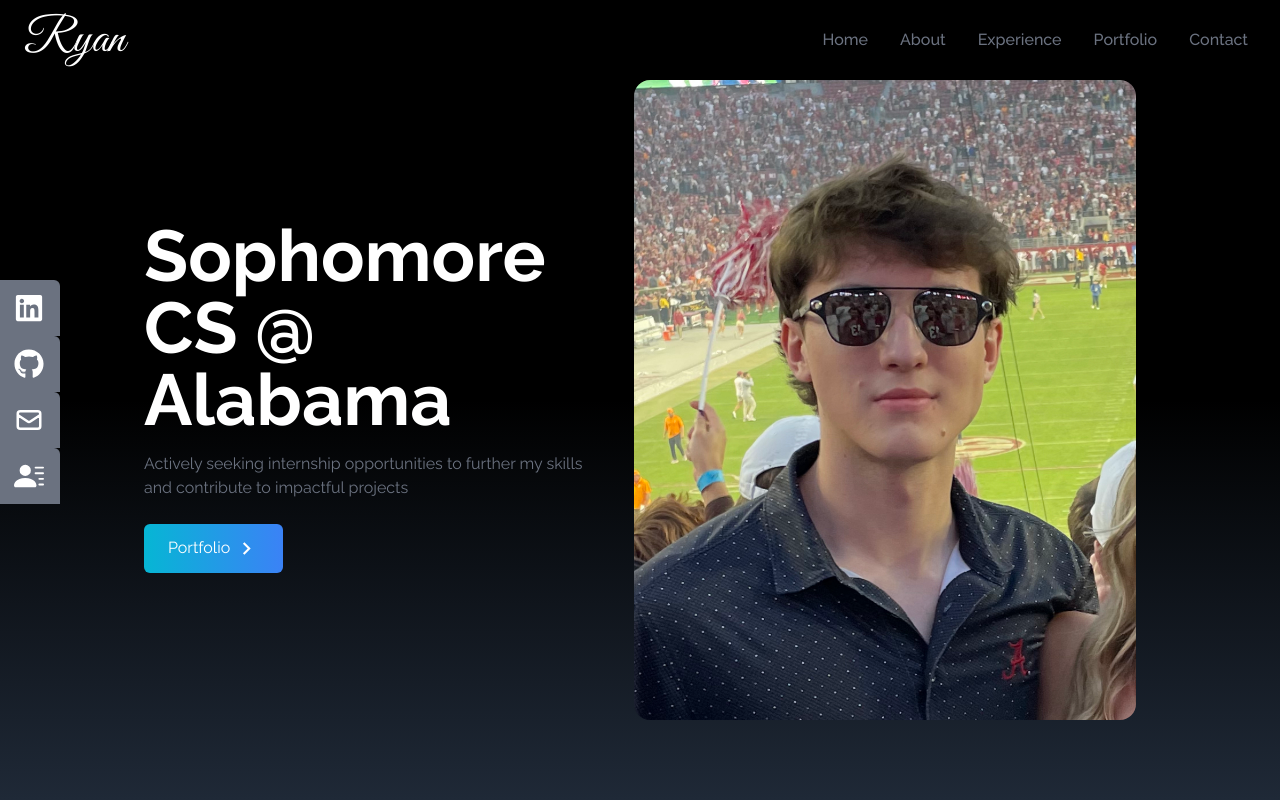
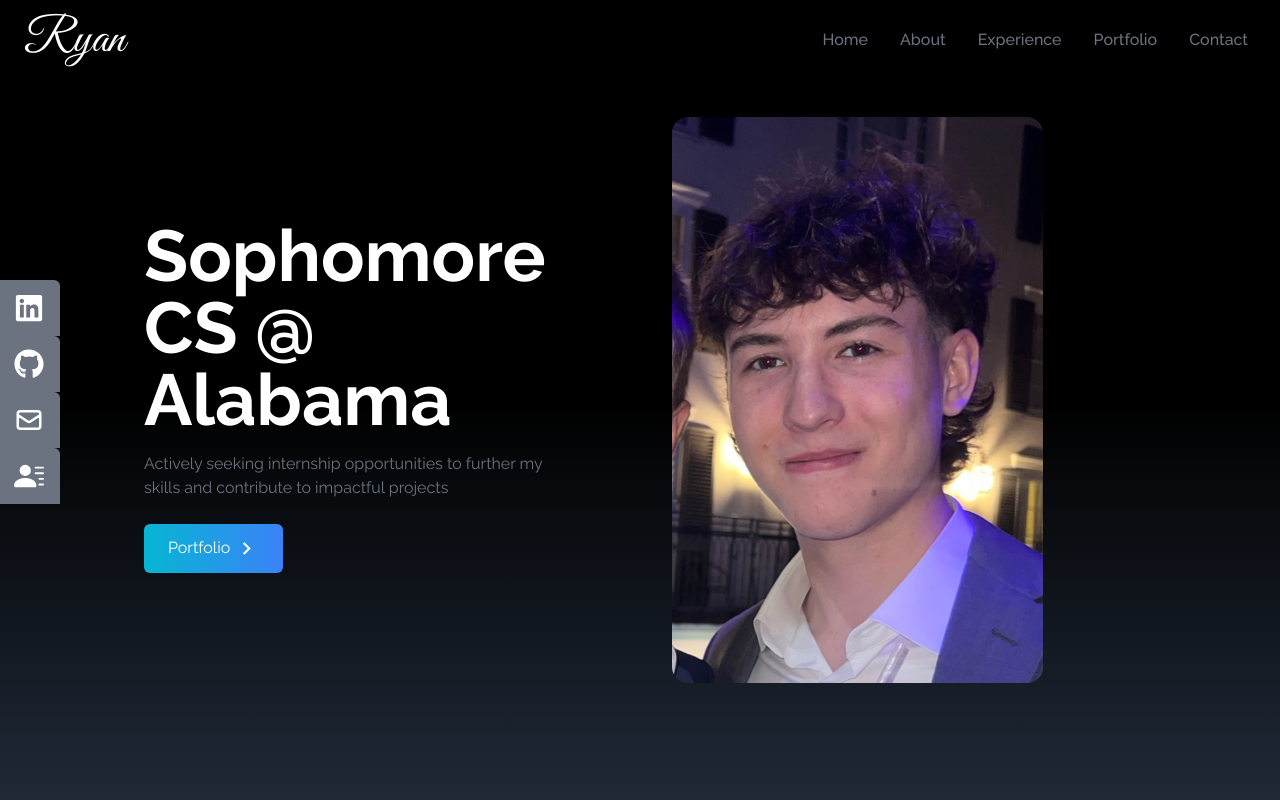
Before and after one commit to rymilsap/web-portfolio, a React (Create React App) app: page / in a window 1280 px wide. Shown: the top 800 px of the page. Built offline with nearby package versions, Linux system fonts and the light colour scheme.

Commit message:
changed webimage and adjusted size

```diff
--- a/src/components/Home.jsx
+++ b/src/components/Home.jsx
@@ -33,7 +33,7 @@
         </div>
 
         <div>
-          <img src={webImage} alt='my profile' className='rounded-2xl mx-auto w-2/3 md:w-full' />
+          <img src={webImage} alt='my profile' className='rounded-2xl mx-auto w-2/3 md:w-2/3' />
         </div>
       </div>
     </div>
```
Also changed, not shown: src/assets/webImage.jpg.
